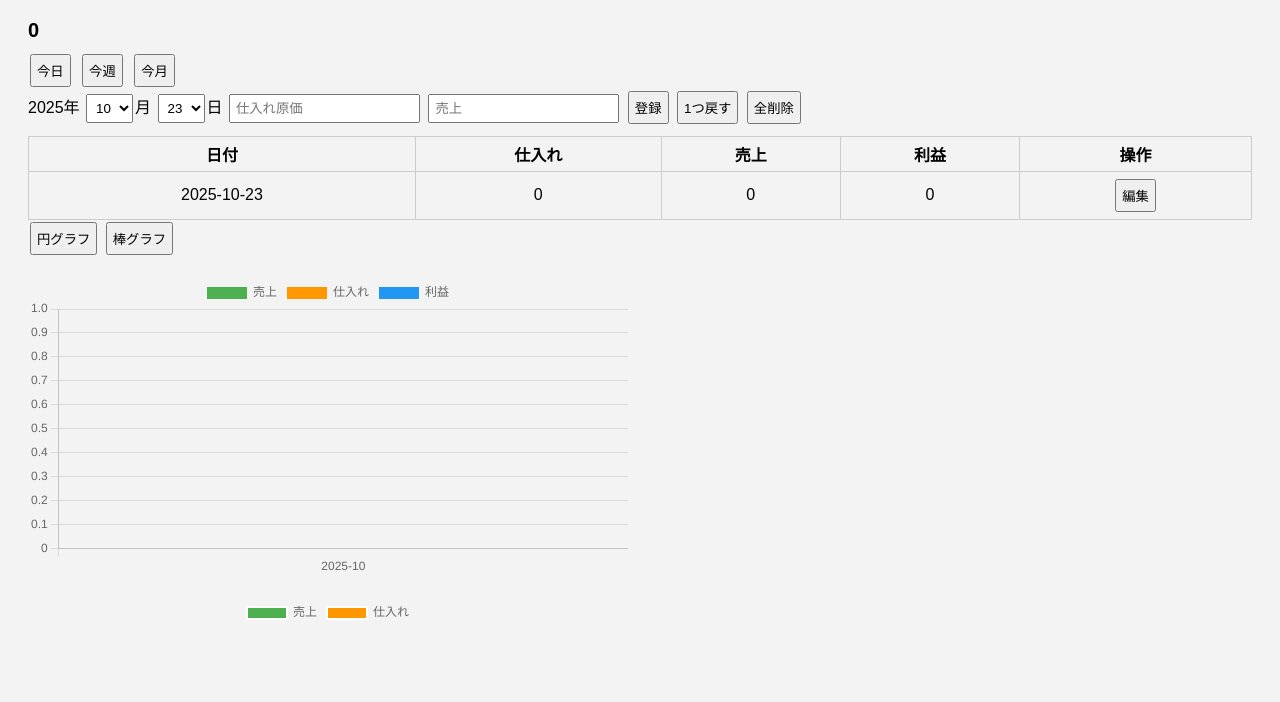
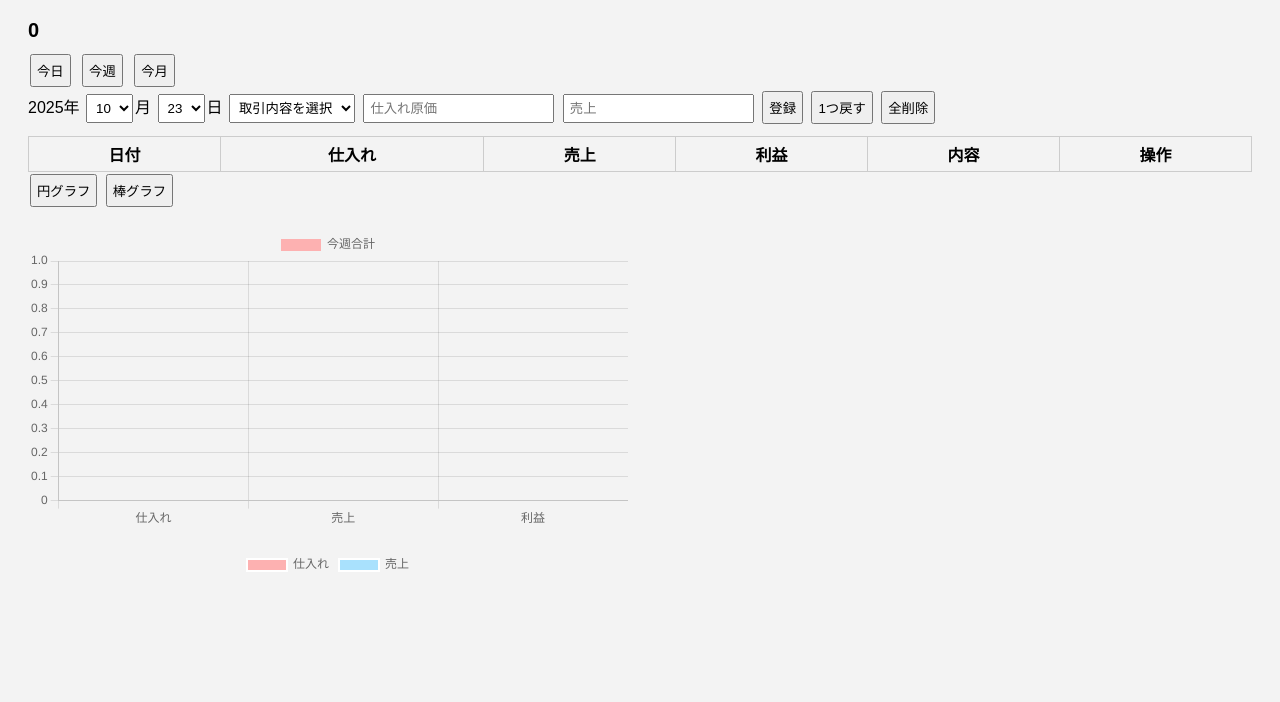
Before and after one commit to Hakuhatu-843/Prohit-tracker, a plain HTML site: page index.html in a window 1280 px wide. Both pictures are taken after a click on the button "登録". Shown: the part 98-800 px from the top of the page. Drawn offline with nearby package versions, Linux system fonts and the light colour scheme.

Commit message:
Add files via upload

```diff
--- a/index.html
+++ b/index.html
@@ -6,25 +6,23 @@
 <title>利益トラッカー</title>
 <script src="https://cdn.jsdelivr.net/npm/chart.js"></script>
 <style>
-body { font-family: sans-serif; background:#f3f3f3; padding:20px; }
-input, select, button { padding:5px; margin:2px; }
-table { border-collapse: collapse; width:100%; margin-top:10px; }
-th, td { border:1px solid #ccc; padding:5px; text-align:center; }
-.chart-container { width:100%; max-width:600px; margin-top:20px; }
-.calculator { position: relative; margin-top:20px; background:white; padding:10px; border:1px solid #ccc; border-radius:10px; box-shadow:0 2px 6px rgba(0,0,0,0.2); }
-.calc-display { width:160px; text-align:right; margin-bottom:5px; padding:5px; font-size:18px; }
-.calc-buttons { display:grid; grid-template-columns:repeat(4,40px); gap:5px; }
-.calc-buttons button { width:40px; height:40px; font-size:16px; cursor:pointer; }
-.profit-display { font-size:20px; margin-bottom:10px; }
-.profit-display span { font-weight:bold; margin-right:15px; transition: color 0.5s, transform 0.3s; }
-.profit-buttons button { margin-right:5px; }
+body{font-family:sans-serif;background:#f3f3f3;padding:20px;}
+input,select,button{padding:5px;margin:2px;}
+table{border-collapse:collapse;width:100%;margin-top:10px;}
+th,td{border:1px solid #ccc;padding:5px;text-align:center;}
+.chart-container{width:100%;max-width:600px;margin-top:20px;}
+.calculator{position:relative;margin-top:20px;background:white;padding:10px;border:1px solid #ccc;border-radius:10px;box-shadow:0 2px 6px rgba(0,0,0,0.2);}
+.calc-display{width:160px;text-align:right;margin-bottom:5px;padding:5px;font-size:18px;}
+.calc-buttons{display:grid;grid-template-columns:repeat(4,40px);gap:5px;}
+.calc-buttons button{width:40px;height:40px;font-size:16px;cursor:pointer;}
+.profit-display{font-size:20px;margin-bottom:10px;}
+.profit-display span{font-weight:bold;margin-right:15px;transition: color 0.5s, transform 0.3s;}
+.profit-buttons button{margin-right:5px;}
 </style>
 </head>
 <body>
-
 <h1>利益トラッカー</h1>
 
-<!-- 利益表示 -->
 <div class="profit-display">
   <span id="profitDisplay">0</span>
 </div>
@@ -34,11 +32,19 @@ th, td { border:1px solid #ccc; padding:5px; text-align:center; }
   <button onclick="setProfitMode('month')">今月</button>
 </div>
 
-<!-- 入力フォーム -->
 <div>
   <span id="yearLabel"></span>年
   <select id="month"></select>月
   <select id="day"></select>日
+  <select id="category" required>
+    <option value="">取引内容を選択</option>
+    <option>石垢</option>
+    <option>仲介費</option>
+    <option>お小遣い</option>
+    <option>垢仕入れ</option>
+    <option>課金</option>
+    <option>その他</option>
+  </select>
   <input type="number" id="cost" placeholder="仕入れ原価">
   <input type="number" id="sales" placeholder="売上">
   <button id="addBtn">登録</button>
@@ -47,278 +53,148 @@ th, td { border:1px solid #ccc; padding:5px; text-align:center; }
   <button id="clearBtn">全削除</button>
 </div>
 
-<!-- テーブル -->
 <table>
-  <thead><tr><th>日付</th><th>仕入れ</th><th>売上</th><th>利益</th><th>操作</th></tr></thead>
+  <thead>
+    <tr><th>日付</th><th>仕入れ</th><th>売上</th><th>利益</th><th>内容</th><th>操作</th></tr>
+  </thead>
   <tbody id="entryTable"></tbody>
 </table>
 <button id="moreBtn" style="display:none;" onclick="window.open('all.html','_blank')">もっと見る</button>
 
-<!-- グラフ切替 -->
 <div>
   <button onclick="showChart('pie')">円グラフ</button>
   <button onclick="showChart('bar')">棒グラフ</button>
 </div>
-<div class="chart-container">
-  <canvas id="barChart"></canvas>
-</div>
-<div class="chart-container">
-  <canvas id="pieChart"></canvas>
-</div>
+<div class="chart-container"><canvas id="barChart"></canvas></div>
+<div class="chart-container"><canvas id="pieChart"></canvas></div>
 
-<!-- 電卓 -->
 <div class="calculator">
   <input type="text" id="calcInput" class="calc-display" readonly>
   <div class="calc-buttons" id="calcButtons"></div>
 </div>
 
 <script>
-// ====== データと状態 ======
-let entries = JSON.parse(localStorage.getItem('entries')||'[]');
-let history = [];
-let editIndex = -1;
-let profitMode = 'today';
-const profitDisplay = document.getElementById('profitDisplay');
-let lastProfit = { today:0, week:0, month:0 };
-const increaseColors = ['#FFFF66','#FFB84D','#FF8000','#FF3300','#990000','#660000'];
-const decreaseColors = ['#AEEEEE','#87CEFA','#3399FF','#0033CC','#000080','#000033'];
+// ====== データ・状態 ======
+let entries=JSON.parse(localStorage.getItem('entries')||'[]'),history=[],editIndex=-1,profitMode='today';
+const profitDisplay=document.getElementById('profitDisplay'),lastProfit={today:0,week:0,month:0};
 
-// ====== 年月日初期化 ======
-const now = new Date();
-const year = now.getFullYear();
-document.getElementById('yearLabel').textContent = year;
-
-const monthSelect = document.getElementById('month');
-for(let m=1;m<=12;m++){
-  const opt=document.createElement('option');
-  opt.value=m.toString().padStart(2,'0');
-  opt.textContent=m;
-  monthSelect.appendChild(opt);
-}
-monthSelect.value = String(now.getMonth()+1).padStart(2,'0');
-
-const daySelect = document.getElementById('day');
-for(let d=1;d<=31;d++){
-  const opt=document.createElement('option');
-  opt.value=d.toString().padStart(2,'0');
-  opt.textContent=d;
-  daySelect.appendChild(opt);
-}
-daySelect.value = String(now.getDate()).padStart(2,'0');
+// ====== 年月日 ======
+const now=new Date(),year=now.getFullYear();
+document.getElementById('yearLabel').textContent=year;
+const monthSelect=document.getElementById('month');
+for(let m=1;m<=12;m++){let o=document.createElement('option');o.value=m.toString().padStart(2,'0');o.textContent=m;monthSelect.appendChild(o);}
+monthSelect.value=String(now.getMonth()+1).padStart(2,'0');
+const daySelect=document.getElementById('day');
+for(let d=1;d<=31;d++){let o=document.createElement('option');o.value=d.toString().padStart(2,'0');o.textContent=d;daySelect.appendChild(o);}
+daySelect.value=String(now.getDate()).padStart(2,'0');
 
 // ====== 保存 ======
-function save(){ localStorage.setItem('entries', JSON.stringify(entries)); }
+function save(){localStorage.setItem('entries',JSON.stringify(entries));}
 
-// ====== 登録・編集・削除 ======
-document.getElementById('addBtn').onclick = addEntry;
-document.getElementById('cancelEditBtn').onclick = cancelEdit;
-document.getElementById('undoBtn').onclick = undoEntry;
-document.getElementById('clearBtn').onclick = clearData;
+// ====== 登録・編集 ======
+document.getElementById('addBtn').onclick=addEntry;
+document.getElementById('cancelEditBtn').onclick=cancelEdit;
+document.getElementById('undoBtn').onclick=undoEntry;
+document.getElementById('clearBtn').onclick=clearData;
 
 function addEntry(){
-  const month = monthSelect.value;
-  const day = daySelect.value;
-  const date = `${year}-${month}-${day}`;
-  const cost = Number(document.getElementById('cost').value)||0;
-  const sales = Number(document.getElementById('sales').value)||0;
-  if(!month||!day) return;
-
+  const date=`${year}-${monthSelect.value}-${daySelect.value}`;
+  const category=document.getElementById('category').value;
+  const cost=Number(document.getElementById('cost').value)||0;
+  const sales=Number(document.getElementById('sales').value)||0;
+  if(!category){alert('取引内容を選択してください');return;}
   history.push(JSON.parse(JSON.stringify(entries)));
-
-  if(editIndex>=0){
-    entries[editIndex]={date,cost,sales,profit:sales-cost};
-    editIndex=-1;
-    document.getElementById('addBtn').textContent='登録';
-    document.getElementById('cancelEditBtn').style.display='none';
-  } else {
-    entries.push({date,cost,sales,profit:sales-cost});
-  }
-
-  document.getElementById('cost').value='';
-  document.getElementById('sales').value='';
+  if(editIndex>=0){entries[editIndex]={date,category,cost,sales,profit:sales-cost};editIndex=-1;document.getElementById('addBtn').textContent='登録';document.getElementById('cancelEditBtn').style.display='none';}
+  else entries.push({date,category,cost,sales,profit:sales-cost});
+  document.getElementById('category').value='';document.getElementById('cost').value='';document.getElementById('sales').value='';
   save(); refreshAll();
 }
 
-function startEdit(index){
-  const e = entries[index];
-  const [y,m,d] = e.date.split('-');
-  monthSelect.value=m; daySelect.value=d;
-  document.getElementById('cost').value=e.cost;
-  document.getElementById('sales').value=e.sales;
-  editIndex=index;
-  document.getElementById('addBtn').textContent='更新';
-  document.getElementById('cancelEditBtn').style.display='inline';
+function startEdit(i){
+  const e=entries[i];const [y,m,d]=e.date.split('-');monthSelect.value=m;daySelect.value=d;
+  document.getElementById('category').value=e.category||'';document.getElementById('cost').value=e.cost;document.getElementById('sales').value=e.sales;
+  editIndex=i;document.getElementById('addBtn').textContent='更新';document.getElementById('cancelEditBtn').style.display='inline';
 }
 
-function cancelEdit(){
-  editIndex=-1;
-  document.getElementById('addBtn').textContent='登録';
-  document.getElementById('cancelEditBtn').style.display='none';
-  document.getElementById('cost').value='';
-  document.getElementById('sales').value='';
-}
+function cancelEdit(){editIndex=-1;document.getElementById('addBtn').textContent='登録';document.getElementById('cancelEditBtn').style.display='none';document.getElementById('category').value='';document.getElementById('cost').value='';document.getElementById('sales').value='';}
+function undoEntry(){if(!history.length)return alert('戻せる履歴がありません');if(confirm('直前の登録を取り消しますか？')){entries=history.pop();save();refreshAll();}}
+function clearData(){if(confirm('全て削除しますか？')){entries=[];history=[];save();refreshAll();}}
 
-function undoEntry(){
-  if(history.length===0) return alert('戻せる履歴がありません');
-  if(confirm('直前の登録を取り消しますか？')){
-    entries=history.pop();
-    save(); refreshAll();
-  }
-}
-
-function clearData(){
-  if(confirm('全て削除しますか？')){
-    entries=[]; history=[]; save(); refreshAll();
-  }
-}
-
-// ====== テーブル描画（最新5件表示、配列は保持） ======
+// ====== テーブル描画 ======
 function renderTable(){
-  const tbody = document.getElementById('entryTable');
-  tbody.innerHTML = '';
-
-  // 登録順を逆にして最新を上に
-  const latest5 = entries.slice().reverse().slice(0,5);
-
-  latest5.forEach(e=>{
-    const tr = document.createElement('tr');
-    tr.innerHTML = `<td>${e.date}</td><td>${e.cost}</td><td>${e.sales}</td><td>${e.profit}</td>
-      <td><button onclick="startEdit(${entries.indexOf(e)})">編集</button></td>`;
+  const tbody=document.getElementById('entryTable');tbody.innerHTML='';
+  entries.slice().reverse().slice(0,5).forEach(e=>{
+    const tr=document.createElement('tr');
+    const profitColor=getColorByValue(e.profit);
+    tr.innerHTML=`<td>${e.date}</td><td>${e.cost}</td><td>${e.sales}</td><td style="color:${profitColor}">${e.profit}</td><td>${e.category||'-'}</td><td><button onclick="startEdit(${entries.indexOf(e)})">編集</button></td>`;
     tbody.appendChild(tr);
   });
-
-  document.getElementById('moreBtn').style.display = entries.length>5 ? 'inline' : 'none';
+  document.getElementById('moreBtn').style.display=entries.length>5?'inline':'none';
 }
 
 // ====== 利益計算 ======
 function calcProfit(){
-  const todayStr = now.toISOString().slice(0,10);
-  const monday = new Date(now); monday.setDate(now.getDate()-(now.getDay()||7)+1);
-  const monthStr = `${year}-${String(now.getMonth()+1).padStart(2,'0')}`;
-
-  const todayProfit = entries.filter(e=>e.date===todayStr).reduce((s,e)=>s+e.profit,0);
-  const weekProfit = entries.filter(e=>new Date(e.date)>=monday && new Date(e.date)<=now).reduce((s,e)=>s+e.profit,0);
-  const monthProfit = entries.filter(e=>e.date.startsWith(monthStr)).reduce((s,e)=>s+e.profit,0);
-
-  return {todayProfit, weekProfit, monthProfit};
+  const todayStr=now.toISOString().slice(0,10);
+  const monday=new Date(now);monday.setDate(now.getDate()-(now.getDay()||7)+1);
+  const monthStr=`${year}-${String(now.getMonth()+1).padStart(2,'0')}`;
+  return {
+    todayProfit:entries.filter(e=>e.date===todayStr).reduce((s,e)=>s+e.profit,0),
+    weekProfit:entries.filter(e=>new Date(e.date)>=monday && new Date(e.date)<=now).reduce((s,e)=>s+e.profit,0),
+    monthProfit:entries.filter(e=>e.date.startsWith(monthStr)).reduce((s,e)=>s+e.profit,0)
+  };
 }
 
 function getProfitColor(prev,current){
-  const diff = current-prev;
-  const step = 500;
-  if(diff>0) return increaseColors[Math.min(Math.floor(diff/step),increaseColors.length-1)];
-  if(diff<0) return decreaseColors[Math.min(Math.floor(-diff/step),decreaseColors.length-1)];
-  return '#000';
+  const diff=Math.abs(current-prev);
+  const step=1000;
+  if(diff===0)return '#000';
+  if(diff<1000)return 'orange';
+  const shades=['#FFFF66','#FFB84D','#FF8000','#FF3300','#990000','#660000'];
+  return current>=prev?shades[Math.min(Math.floor(diff/step),shades.length-1)]:shades[Math.min(Math.floor(diff/step),shades.length-1)];
+}
+function getColorByValue(v){
+  if(v>0)return '#33AA33';else if(v<0)return '#FF3300';else return '#000';
+}
+function setProfitMode(m){profitMode=m;updateProfitDisplay();}
+function updateProfitDisplay(){
+  const profits=calcProfit();
+  let value=profitMode==='today'?profits.todayProfit:profitMode==='week'?profits.weekProfit:profits.monthProfit;
+  const prev=lastProfit[profitMode]||0;
+  profitDisplay.textContent=value;
+  profitDisplay.style.color=getProfitColor(prev,value);
+  profitDisplay.style.transform='scale(1.3)';
+  setTimeout(()=>{profitDisplay.style.transform='scale(1)';},200);
+  lastProfit[profitMode]=value;
 }
 
-function setProfitMode(mode){
-  profitMode=mode;
-  updateProfitDisplay();
+// ====== グラフ ======
+let barChart=null,pieChart=null;
+function renderCharts(){
+  const ctxB=document.getElementById('barChart').getContext('2d');
+  const ctxP=document.getElementById('pieChart').getContext('2d');
+  const monday=new Date(now);monday.setDate(now.getDate()-(now.getDay()||7)+1);
+  const weekEntries=entries.filter(e=>new Date(e.date)>=monday && new Date(e.date)<=now);
+  const totalCost=weekEntries.reduce((a,e)=>a+e.cost,0);
+  const totalSales=weekEntries.reduce((a,e)=>a+e.sales,0);
+  const totalProfit=weekEntries.reduce((a,e)=>a+e.profit,0);
+  const colors={cost:'rgba(255,160,160,0.8)',sales:'rgba(150,220,255,0.8)',profit:'rgba(60,180,100,0.9)'};
+  if(barChart)barChart.destroy();
+  barChart=new Chart(ctxB,{type:'bar',data:{labels:['仕入れ','売上','利益'],datasets:[{label:'今週合計',data:[totalCost,totalSales,totalProfit],backgroundColor:[colors.cost,colors.sales,colors.profit]}]},options:{responsive:true,scales:{y:{beginAtZero:true}}}});
+  const allCost=entries.reduce((a,e)=>a+e.cost,0);
+  const allSales=entries.reduce((a,e)=>a+e.sales,0);
+  if(pieChart)pieChart.destroy();
+  pieChart=new Chart(ctxP,{type:'pie',data:{labels:['仕入れ','売上'],datasets:[{data:[allCost,allSales],backgroundColor:[colors.cost,colors.sales]}]},options:{responsive:true}});
 }
-function updateProfitDisplay(){
-  const profits = calcProfit();
-  let value;
-  if(profitMode==='today') value = profits.todayProfit;
-  else if(profitMode==='week') value = profits.weekProfit;
-  else value = profits.monthProfit;
-
-  // 以前の値を保持して色を決定
-  const prev = lastProfit[profitMode] !== undefined ? lastProfit[profitMode] : 0;
-  profitDisplay.textContent = value;
-  profitDisplay.style.color = getProfitColor(prev, value);
-
-  // 簡単なアニメーション
-  profitDisplay.style.transform = 'scale(1.3)';
-  setTimeout(()=>{ profitDisplay.style.transform='scale(1)'; },200);
-
-  // 現在の値を保存（色判定用）
-  lastProfit[profitMode] = value;
-}
-
-
-// ====== グラフ描画 ======
-let barChart=null, pieChart=null;
-
-function groupByMonth(entries){
-  return entries.reduce((acc,e)=>{
-    const m = e.date.slice(0,7);
-    if(!acc[m]) acc[m]=[];
-    acc[m].push(e);
-    return acc;
-  }, {});
-}
-
-function makeChartData(grouped){
-  const labels = Object.keys(grouped).sort();
-  const salesData = labels.map(l=>grouped[l].reduce((s,e)=>s+e.sales,0));
-  const costData = labels.map(l=>grouped[l].reduce((s,e)=>s+e.cost,0));
-  const profitData = labels.map(l=>grouped[l].reduce((s,e)=>s+e.profit,0));
-  return {
-    labels,
-    datasets:[
-      {label:'売上', data:salesData, backgroundColor:'#4CAF50'},
-      {label:'仕入れ', data:costData, backgroundColor:'#FF9800'},
-      {label:'利益', data:profitData, backgroundColor:'#2196F3'}
-    ]
-  };
-}
-
-function renderCharts(){
-  const monthly = groupByMonth(entries);
-  const data = makeChartData(monthly);
-
-  if(barChart) barChart.destroy();
-  barChart = new Chart(document.getElementById('barChart'),{
-    type:'bar',
-    data: data,
-    options:{ animation:{ duration:500 } }
-  });
-
-  const currentMonth = `${year}-${String(now.getMonth()+1).padStart(2,'0')}`;
-  const thisMonth = entries.filter(e=>e.date.startsWith(currentMonth));
-  const totalSales = thisMonth.reduce((s,e)=>s+e.sales,0);
-  const totalCost = thisMonth.reduce((s,e)=>s+e.cost,0);
-
-  if(pieChart) pieChart.destroy();
-  pieChart = new Chart(document.getElementById('pieChart'),{
-    type:'pie',
-    data:{
-      labels:['売上','仕入れ'],
-      datasets:[{ data:[totalSales,totalCost], backgroundColor:['#4CAF50','#FF9800'] }]
-    },
-    options:{ animation:{ duration:500 } }
-  });
-}
-
-// グラフ切替
-function showChart(type){
-// 表示切替
-document.getElementById('barChart').style.display = type==='bar' ? 'block':'none';
-document.getElementById('pieChart').style.display = type==='pie' ? 'block':'none';
-
-  }
-
+function showChart(type){document.getElementById('barChart').style.display=type==='bar'?'block':'none';document.getElementById('pieChart').style.display=type==='pie'?'block':'none';}
 
 // ====== 電卓 ======
-const calcButtonsDiv = document.getElementById('calcButtons');
-const calcInput = document.getElementById('calcInput');
-['7','8','9','/','4','5','6','*','1','2','3','-','0','.','=','+'].forEach(b=>{
-  const btn=document.createElement('button'); btn.textContent=b;
-  btn.onclick=()=> {
-    if(b==='='){
-      try{ calcInput.value = eval(calcInput.value||0); }
-      catch{ calcInput.value='エラー'; }
-    } else calcInput.value+=b;
-  };
-  calcButtonsDiv.appendChild(btn);
-});
-const clearBtnEl=document.createElement('button');
-clearBtnEl.textContent='C';
-clearBtnEl.style.gridColumn='span 4';
-clearBtnEl.onclick=()=>calcInput.value='';
+const calcButtonsDiv=document.getElementById('calcButtons');
+const calcInput=document.getElementById('calcInput');
+['7','8','9','/','4','5','6','*','1','2','3','-','0','.','=','+'].forEach(b=>{const btn=document.createElement('button');btn.textContent=b;btn.onclick=()=>{if(b==='='){try{calcInput.value=eval(calcInput.value||0);}catch{calcInput.value='エラー';}}else calcInput.value+=b;};calcButtonsDiv.appendChild(btn);});
+const clearBtnEl=document.createElement('button');clearBtnEl.textContent='C';clearBtnEl.style.gridColumn='span 4';clearBtnEl.onclick=()=>calcInput.value='';
 calcButtonsDiv.appendChild(clearBtnEl);
 
-// ====== 全体更新 ======
+// ====== 更新 ======
 function refreshAll(){
   renderTable();
   updateProfitDisplay();
@@ -327,7 +203,6 @@ function refreshAll(){
 
 // 初期描画
 refreshAll();
-
 </script>
 </body>
 </html>
```
